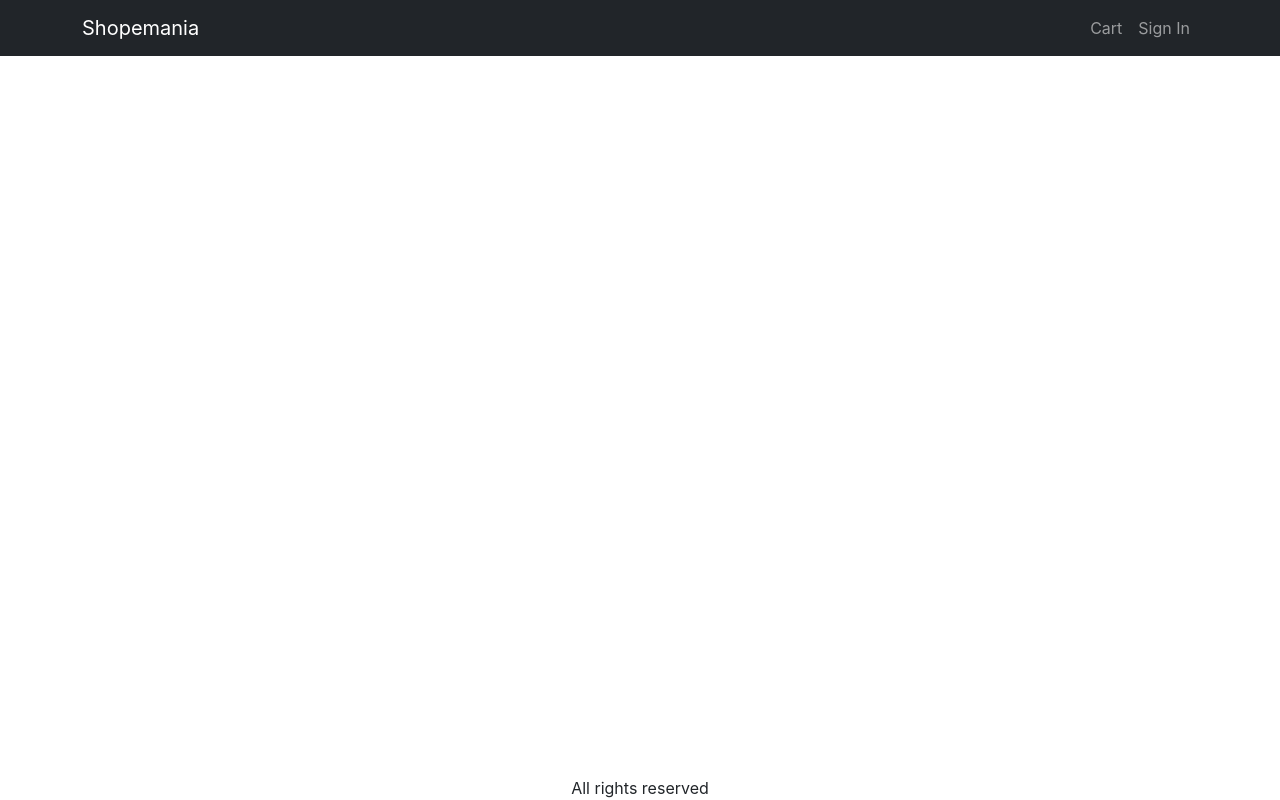
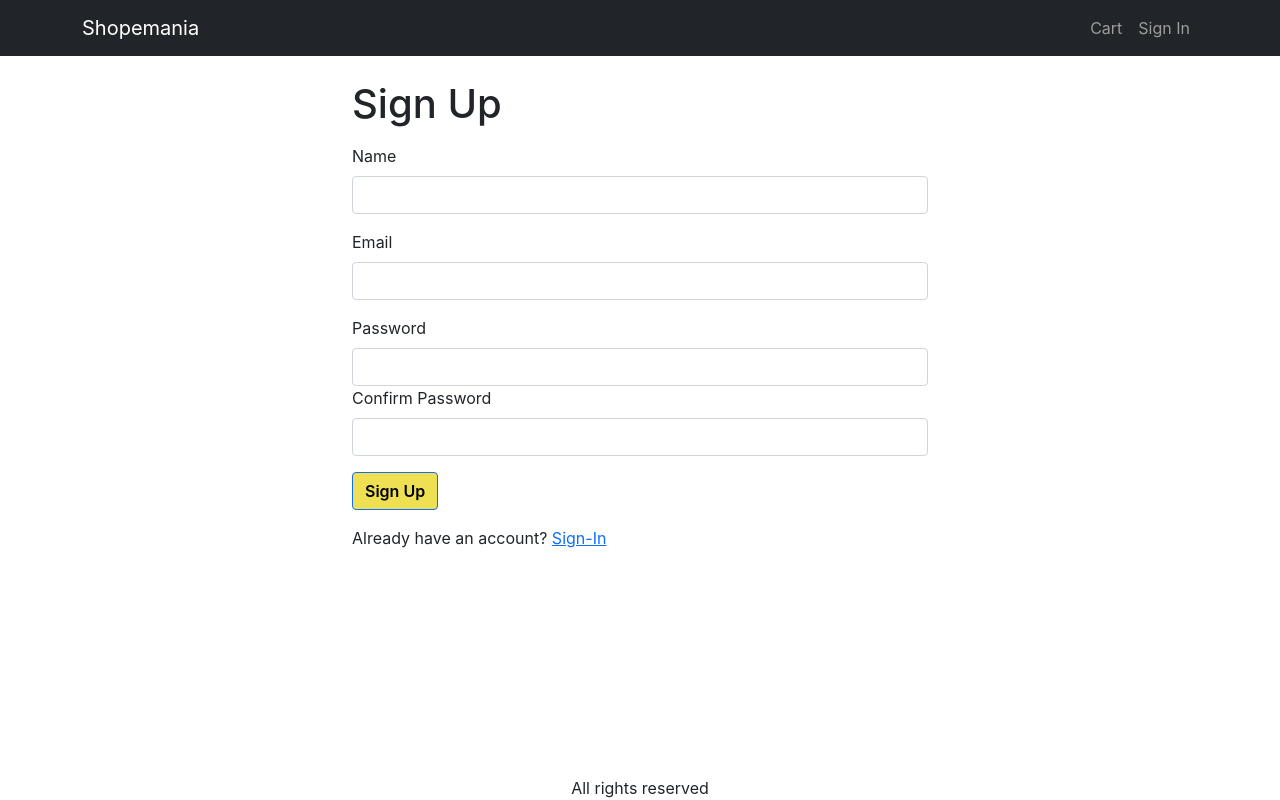
Before and after one commit to SOUGATA-DAS-1998/SD-amazona-Project, a React (Create React App) app in the folder frontend/: page /signup in a window 1280 px wide. Built offline with nearby package versions, Linux system fonts and the light colour scheme.

Commit message:
Sign Up Screen

```diff
--- a/frontend/src/App.js
+++ b/frontend/src/App.js
@@ -15,6 +15,7 @@
 import { ToastContainer } from 'react-toastify';
 import 'react-toastify/dist/ReactToastify.css';
 import ShippingAddressScreen from './screens/ShippingAddressScreen';
+import SignupScreen from './screens/SignupScreen';
 
 function App() {
   const { state, dispatch: ctxDispatch } = useContext(Store);
@@ -96,6 +97,7 @@
               <Route path="/cart" element={<CartScreen />} />
               <Route path="/signin" element={<SigninScreen />} />
               <Route path="/shipping" element={<ShippingAddressScreen />} />
+              <Route path="/signup" element={<SignupScreen />} />
               <Route path="/" element={<HomeScreen />} />
             </Routes>
           </Container>
--- /dev/null
+++ b/frontend/src/screens/SignupScreen.js
@@ -0,0 +1,97 @@
+import Axios from 'axios';
+import { Link, useLocation, useNavigate } from 'react-router-dom';
+import Container from 'react-bootstrap/Container';
+import Form from 'react-bootstrap/Form';
+import Button from 'react-bootstrap/Button';
+import { Helmet } from 'react-helmet-async';
+import { useContext, useEffect, useState } from 'react';
+import { Store } from '../Store';
+import { toast } from 'react-toastify';
+import { getError } from '../utils';
+
+export default function SignupScreen() {
+  const navigate = useNavigate();
+  const { search } = useLocation();
+  const redirectInUrl = new URLSearchParams(search).get('redirect');
+  const redirect = redirectInUrl ? redirectInUrl : '/';
+
+  const [name, setName] = useState('');
+  const [email, setEmail] = useState('');
+  const [password, setPassword] = useState('');
+  const [confirmPassword, setConfirmPassword] = useState('');
+
+  const { state, dispatch: ctxDispatch } = useContext(Store);
+  const { userInfo } = state;
+  const submitHandler = async (e) => {
+    e.preventDefault();
+    if (password !== confirmPassword) {
+      toast.error('Passwords do not match');
+      return;
+    }
+    try {
+      const { data } = await Axios.post('/api/users/signup', {
+        name,
+        email,
+        password,
+      });
+      ctxDispatch({ type: 'USER_SIGNIN', payload: data });
+      localStorage.setItem('userInfo', JSON.stringify(data));
+      navigate(redirect || '/');
+    } catch (err) {
+      toast.error(getError(err));
+    }
+  };
+
+  useEffect(() => {
+    if (userInfo) {
+      navigate(redirect);
+    }
+  }, [navigate, redirect, userInfo]);
+
+  return (
+    <Container className="small-container">
+      <Helmet>
+        <title>Sign Up</title>
+      </Helmet>
+      <h1 className="my-3">Sign Up</h1>
+      <Form onSubmit={submitHandler}>
+        <Form.Group className="mb-3" controlId="name">
+          <Form.Label>Name</Form.Label>
+          <Form.Control onChange={(e) => setName(e.target.value)} required />
+        </Form.Group>
+
+        <Form.Group className="mb-3" controlId="email">
+          <Form.Label>Email</Form.Label>
+          <Form.Control
+            type="email"
+            required
+            onChange={(e) => setEmail(e.target.value)}
+          />
+        </Form.Group>
+        <Form.Group className="mb-3" controlId="password">
+          <Form.Label>Password</Form.Label>
+          <Form.Control
+            type="password"
+            required
+            onChange={(e) => setPassword(e.target.value)}
+          />
+          <Form.Group className="mb-3" controlId="confirmPassword">
+            <Form.Label>Confirm Password</Form.Label>
+            <Form.Control
+              type="password"
+              onChange={(e) => setConfirmPassword(e.target.value)}
+              required
+            />
+          </Form.Group>
+        </Form.Group>
+        <div className="mb-3">
+          <Button type="submit">Sign Up</Button>
+        </div>
+        <div className="mb-3">
+          Already have an account?{' '}
+          <Link to={`/signin?redirect=${redirect}`}>Sign-In</Link>
+        </div>
+      </Form>
+    </Container>
+  );
+}
```
Also changed, not shown: 1 other file (tests, documents, lock files or other folders).
